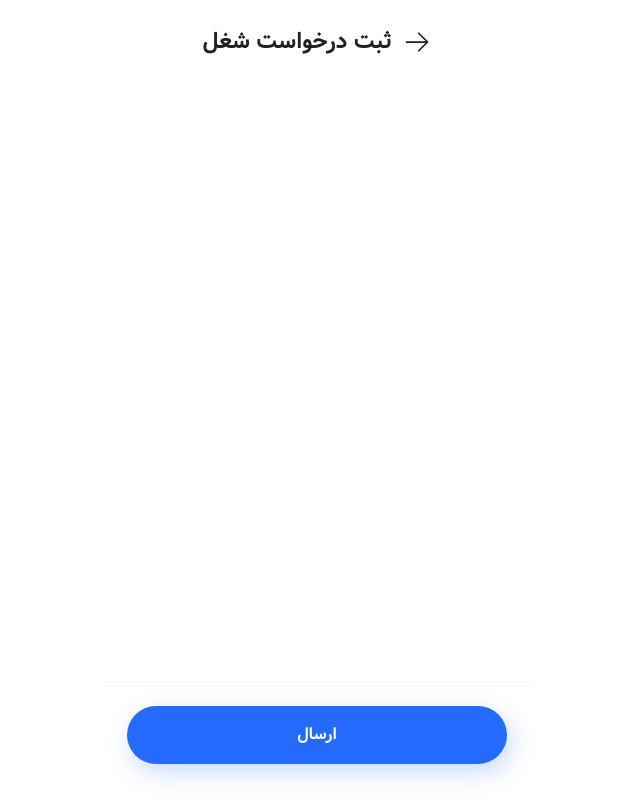
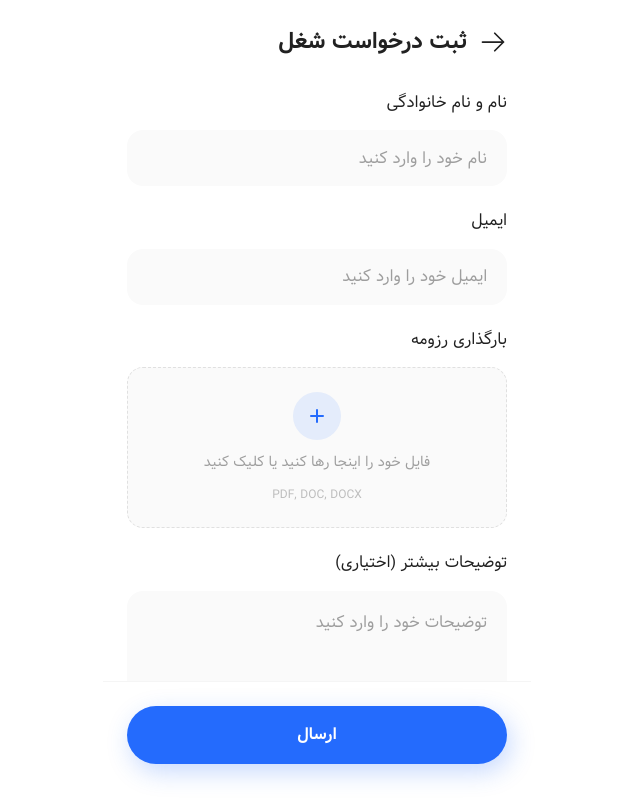
Before and after one commit to alirezanezami1/Job-Finder-App, a Vue app: page /apply-with-cv/1 in a window 1280 px wide. Shown: the whole page, without its empty margins (323-963 px from the left). Built offline with nearby package versions, Linux system fonts and the light colour scheme.

Commit message:
completing form section

```diff
--- a/src/views/ApplyWithCVView.vue
+++ b/src/views/ApplyWithCVView.vue
@@ -1,16 +1,44 @@
 <script setup>
 import { ArrowRightIcon } from '@heroicons/vue/24/outline'
 import { useRoute } from 'vue-router'
+import { ref } from 'vue'
 
 const route = useRoute()
 const id = route.params.id
+const selectedFile = ref(null)
+
+const handleFileChange = (event) => {
+  const file = event.target.files[0]
+  if (file) {
+    selectedFile.value = file
+  }
+}
+
+const handleFileDrop = (event) => {
+  const file = event.dataTransfer.files[0]
+  if (file) {
+    selectedFile.value = file
+  }
+}
+
+const removeFile = () => {
+  selectedFile.value = null
+}
+
+const formatFileSize = (bytes) => {
+  if (bytes === 0) return '0 Bytes'
+  const k = 1024
+  const sizes = ['Bytes', 'KB', 'MB', 'GB']
+  const i = Math.floor(Math.log(bytes) / Math.log(k))
+  return parseFloat((bytes / Math.pow(k, i)).toFixed(2)) + ' ' + sizes[i]
+}
 </script>
 
 <template>
-  <div class="flex flex-col justify-center items-center gap-7 px-6 py-4 pb-12">
-    <div class="flex flex-col justify-center items-center gap-6">
+  <div class="flex flex-col justify-center items-center gap-7 px-6 py-4 pb-12 w-full">
+    <div class="flex flex-col justify-center items-center gap-6 pb-20">
       <!-- navbar  -->
-      <div class="flex justify-start items-center gap-3 py-3">
+      <div class="flex justify-start items-center gap-3 py-3 w-full">
         <RouterLink :to="`/jobs/${id}`">
           <ArrowRightIcon class="w-7 text-gray900" />
         </RouterLink>
@@ -18,6 +46,117 @@ const id = route.params.id
       </div>
 
       <!-- form  -->
+      <div class="flex flex-col justify-center items-start gap-4 w-full">
+        <p class="text-[16px] leading-[140%] font-medium text-gray900">نام و نام خانوادگی</p>
+        <input
+          type="text"
+          class="w-[380px] h-[56px] text-gray-500 px-5 rounded-2xl bg-gray50 focus:outline-none placeholder:text-gray500"
+          placeholder="نام خود را وارد کنید"
+        />
+      </div>
+
+      <div class="flex flex-col justify-center items-start gap-4 w-full">
+        <p class="text-[16px] leading-[140%] font-medium text-gray900">ایمیل</p>
+        <input
+          type="email"
+          class="w-[380px] h-[56px] text-gray-500 px-5 rounded-2xl bg-gray50 focus:outline-none placeholder:text-gray500"
+          placeholder="ایمیل خود را وارد کنید"
+        />
+      </div>
+
+      <div class="flex flex-col justify-center items-start gap-4 w-full">
+        <p class="text-[16px] leading-[140%] font-medium text-gray900">بارگذاری رزومه</p>
+        <div
+          class="w-[380px] min-h-[120px] relative border border-dashed border-gray300 rounded-2xl bg-gray50 hover:bg-gray-100 transition-colors cursor-pointer"
+          @click="$refs.fileInput.click()"
+          @dragover.prevent
+          @drop.prevent="handleFileDrop"
+        >
+          <input
+            type="file"
+            ref="fileInput"
+            @change="handleFileChange"
+            class="hidden"
+            accept=".pdf,.doc,.docx"
+          />
+
+          <div class="flex flex-col items-center justify-center p-6 gap-3" v-if="!selectedFile">
+            <div
+              class="w-12 h-12 rounded-full bg-primary500 bg-opacity-10 flex items-center justify-center"
+            >
+              <svg
+                xmlns="http://www.w3.org/2000/svg"
+                class="h-6 w-6 text-primary500"
+                fill="none"
+                viewBox="0 0 24 24"
+                stroke="currentColor"
+              >
+                <path
+                  stroke-linecap="round"
+                  stroke-linejoin="round"
+                  stroke-width="2"
+                  d="M12 6v6m0 0v6m0-6h6m-6 0H6"
+                />
+              </svg>
+            </div>
+            <p class="text-[14px] text-gray500 text-center">
+              فایل خود را اینجا رها کنید یا کلیک کنید
+            </p>
+            <p class="text-[12px] text-gray400">PDF, DOC, DOCX</p>
+          </div>
+
+          <div v-else class="flex items-center justify-between p-6">
+            <div class="flex items-center gap-3">
+              <div
+                class="w-10 h-10 rounded-full bg-primary500 bg-opacity-10 flex items-center justify-center"
+              >
+                <svg
+                  xmlns="http://www.w3.org/2000/svg"
+                  class="h-5 w-5 text-primary500"
+                  fill="none"
+                  viewBox="0 0 24 24"
+                  stroke="currentColor"
+                >
+                  <path
+                    stroke-linecap="round"
+                    stroke-linejoin="round"
+                    stroke-width="2"
+                    d="M9 12l2 2 4-4m6 2a9 9 0 11-18 0 9 9 0 0118 0z"
+                  />
+                </svg>
+              </div>
+              <div class="flex flex-col">
+                <p class="text-[14px] text-gray900">{{ selectedFile.name }}</p>
+                <p class="text-[12px] text-gray500">{{ formatFileSize(selectedFile.size) }}</p>
+              </div>
+            </div>
+            <button @click.stop="removeFile" class="text-gray500 hover:text-red-500">
+              <svg
+                xmlns="http://www.w3.org/2000/svg"
+                class="h-5 w-5"
+                fill="none"
+                viewBox="0 0 24 24"
+                stroke="currentColor"
+              >
+                <path
+                  stroke-linecap="round"
+                  stroke-linejoin="round"
+                  stroke-width="2"
+                  d="M6 18L18 6M6 6l12 12"
+                />
+              </svg>
+            </button>
+          </div>
+        </div>
+      </div>
+
+      <div class="flex flex-col justify-center items-start gap-4 w-full">
+        <p class="text-[16px] leading-[140%] font-medium text-gray900">توضیحات بیشتر (اختیاری)</p>
+        <textarea
+          class="w-full h-[170px] resize-none text-gray700 bg-gray50 p-5 rounded-2xl focus:outline-none placeholder:text-gray500"
+          placeholder="توضیحات خود را وارد کنید"
+        ></textarea>
+      </div>
     </div>
 
     <!-- submit button  -->
```
Also changed, not shown: public/icons/Group.png (added).
